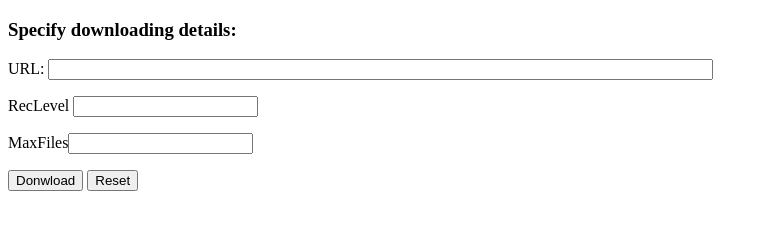
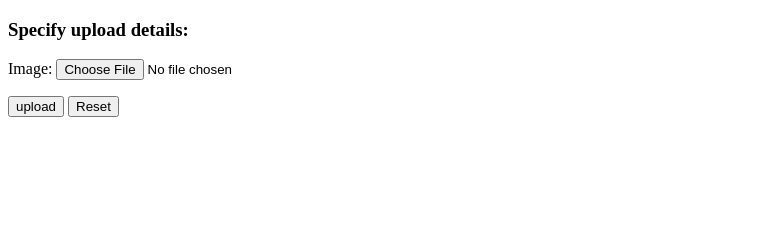
Before and after one commit to Radega1993/Image_repository, a website: page public/index.html in a window 1280 px wide. Shown: the whole page, without its empty margins (0-768 px from the left). Drawn offline with Linux system fonts and the light colour scheme.

Commit message:
update images via web

```diff
--- a/public/index.html
+++ b/public/index.html
@@ -1,20 +1,20 @@
 <!DOCTYPE html>
 <html lang="en" dir="ltr">
+
 <head>
   <meta charset="utf-8">
   <title>Download</title>
 </head>
+
 <body>
-    <h3>Specify downloading details:</h3>
-    <form action="/crawler">
-      <p>URL: <input type="text" name="url" size="80"></p>
+  <h3>Specify upload details:</h3>
+  <form action="/upload" method="post" enctype="multipart/form-data">
+    <p>Image: <input type="file" name="archivo"></p>
 
-      <p>RecLevel <input type="number" name="reclvl" min="0"></p>
-      <p>MaxFiles<input type="number" name="mxfiles" min="0"></p>
-      <p>
-        <input type="submit" value="Donwload">
+    <input type="submit" value="upload">
     <input type="reset" value="Reset">
     </p>
   </form>
 </body>
+
 </html>
--- a/routes/upload.js
+++ b/routes/upload.js
@@ -8,6 +8,7 @@ const path = require('path');
 
 // default options
 app.use(fileUpload());
+
 
 let counter = 0;
 
@@ -35,6 +36,7 @@ app.post('/upload', function(req, res) {
 
   cargarDB();
 
+  console.log(req.files);
   if (!req.files) {
     return res.status(400)
       .json({
@@ -63,7 +65,7 @@ app.post('/upload', function(req, res) {
   }
 
   // cambiar nombre archivo
-  let nombreArchivo = `${ counter }.png`;
+  let nombreArchivo = `${ counter }.${ extension }`;
 
   archivo.mv(`uploads/${ nombreArchivo }`, (err) => {
 
@@ -80,6 +82,7 @@ app.post('/upload', function(req, res) {
       ok: true,
       img: nombreArchivo
     });
+
     counter++;
     guardarDB();
   })
```
Also changed, not shown: routes/imagenes.js (+1 -19 lines). Lines whose indentation alone changed are shown as unchanged.
